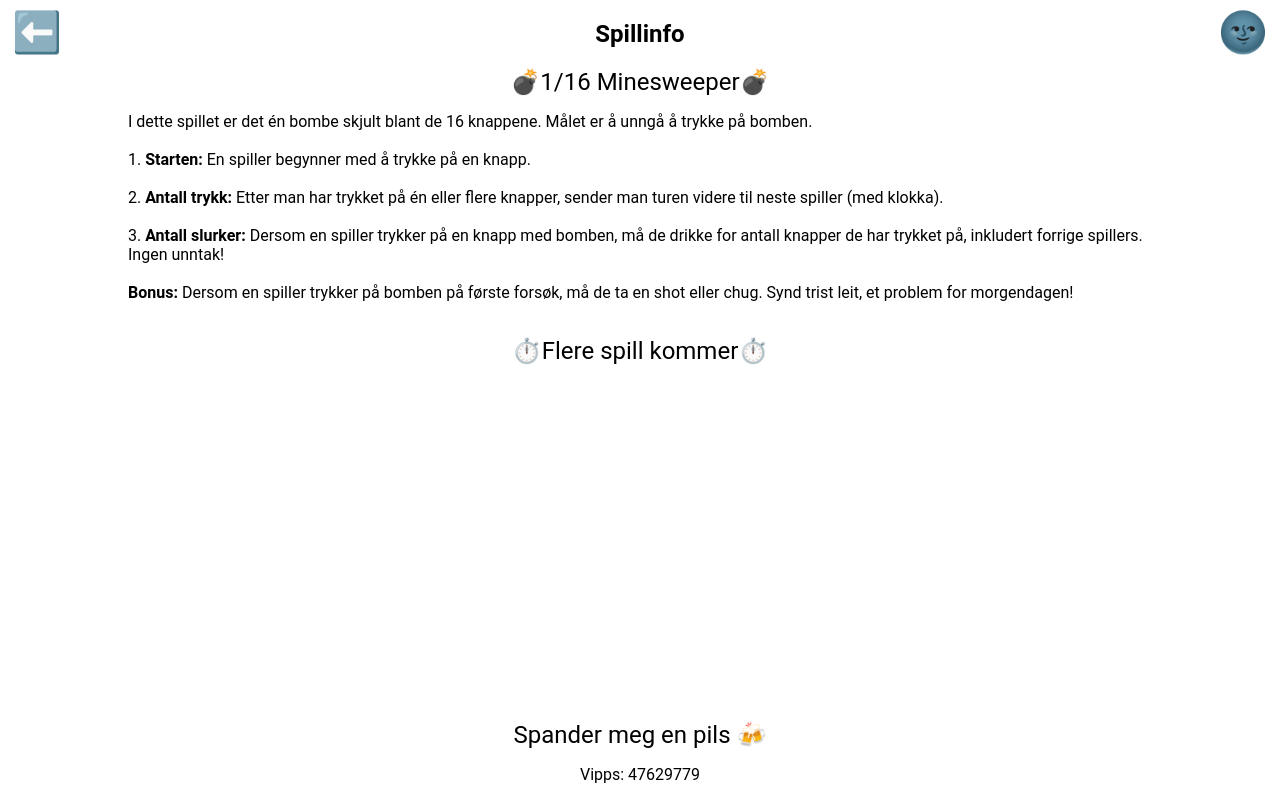
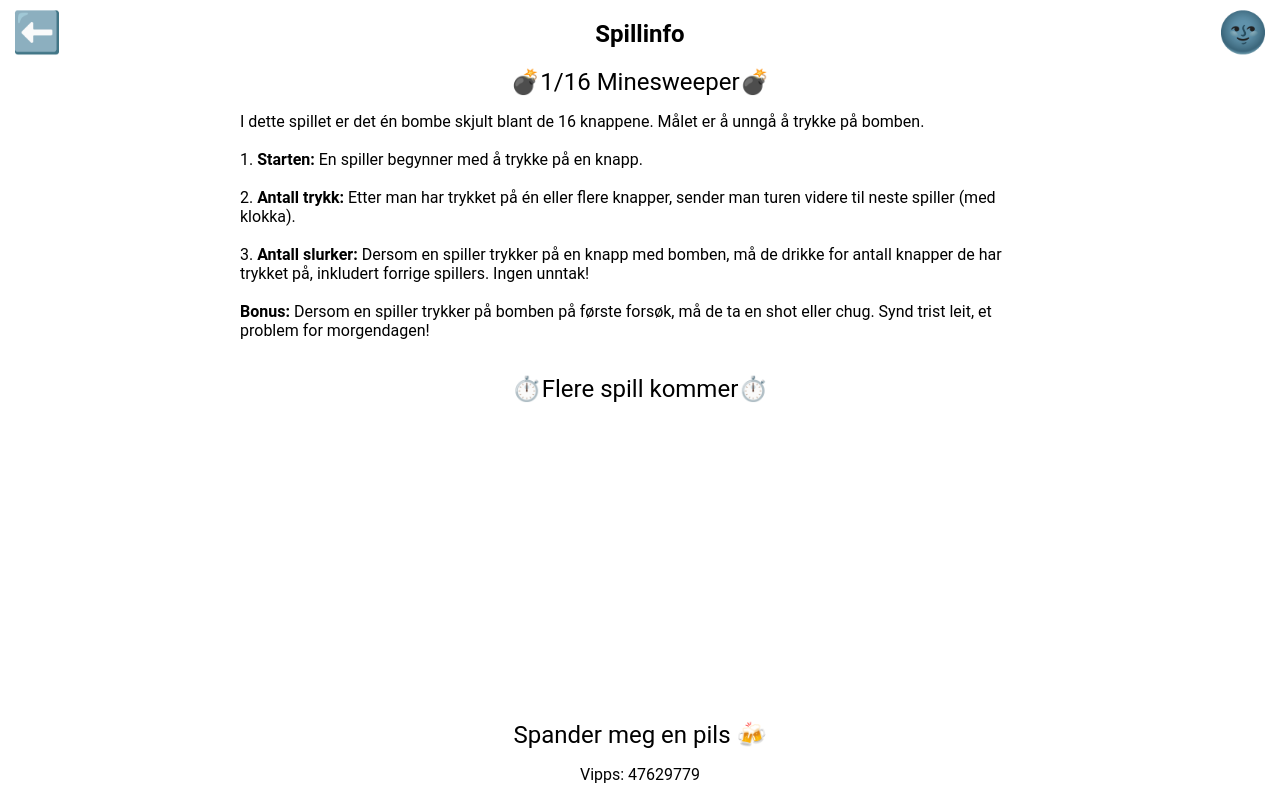
Before and after one commit to DanielFaour/drikkings, a React (Vite) app in the folder drikkings/: page /games/info in a window 1280 px wide. Built offline with nearby package versions, Linux system fonts and the light colour scheme.

Commit message:
ios vh fix
hopefully

```diff
--- a/drikkings/src/App.css
+++ b/drikkings/src/App.css
@@ -32,7 +32,7 @@ html, body {
   display: flex;
   flex-direction: column;
   min-height: 100vh;
-  flex-grow: 1;
+  min-height: 100dvh;
 }
 
 /* BUTTONS FOR THEME AND RETURN */
--- a/drikkings/src/components/GamesCards.jsx
+++ b/drikkings/src/components/GamesCards.jsx
@@ -22,10 +22,6 @@ function GamesCards() {
       <Button label={"test"}></Button>
       <Button label={"test"}></Button>
       <Button label={"test"}></Button>
-      <Button label={"test"}></Button>
-      <Button label={"test"}></Button>
-      <Button label={"test"}></Button>
-      <Button label={"test"}></Button>
     </>
   )
 }
--- a/drikkings/src/components/games/GameInfo.jsx
+++ b/drikkings/src/components/games/GameInfo.jsx
@@ -7,6 +7,7 @@ function GameInfo() {
   return (
     <div className="game" id="info_game">
       <button id="btnReturn" onClick={() => navigate('/')}>⬅️</button>
+      <div id="infoContainer">
         <h2>Spillinfo</h2>
         <h3>💣1/16 Minesweeper💣</h3>
         <p>I dette spillet er det én bombe skjult blant de 16 knappene. Målet er å unngå å trykke på bomben.
@@ -26,6 +27,7 @@ function GameInfo() {
           <br></br>
         </p>
         <h3>⏱️Flere spill kommer⏱️</h3>
+      </div>
       <div id="emptySpace"></div>
       <div id="spand">
         <h3>Spander meg en pils 🍻</h3>
--- a/drikkings/src/components/games/g_styles/info.css
+++ b/drikkings/src/components/games/g_styles/info.css
@@ -1,9 +1,10 @@
 #info_game {
     box-sizing: border-box;
-    padding: 10%;
+    padding: 0;
     padding-top: 0;
     padding-bottom: 0;
     min-height: 100vh;
+    min-height: 100dvh;
     display: flex;
     flex-direction: column;
   }
@@ -11,6 +12,12 @@
  #info_game p {
     text-overflow: clip;
     text-align: left;
+  }
+
+  #infoContainer {
+    align-self: center;
+    width: 90%;
+    max-width: 50rem;
   }
 
   #info_game h3 {
--- a/drikkings/src/components/styles/mainGame.css
+++ b/drikkings/src/components/styles/mainGame.css
@@ -4,7 +4,8 @@
     top: 0;   /* Aligns to the top of the screen */
     left: 0;  /* Aligns to the left of the screen */
     width: 100vw; /* Full width of the viewport */
-    height: 100vh; /* Full height of the viewport */
+    min-height: 100vh; /* Full height of the viewport */
+    min-height: 100dvh; /* Full height of the viewport */
     z-index: 1000; /* Optional: Makes sure it overlaps other elements */
     display: flex;
     text-align: center;
```
Lines whose indentation alone changed are shown as unchanged.
